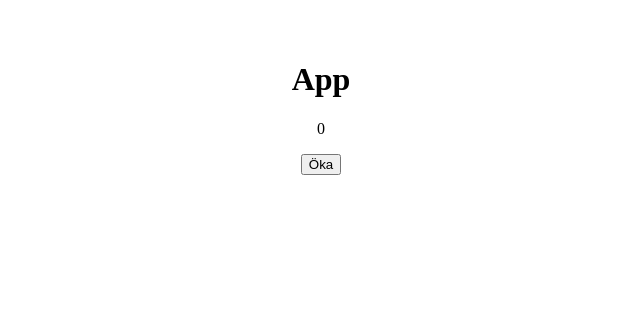
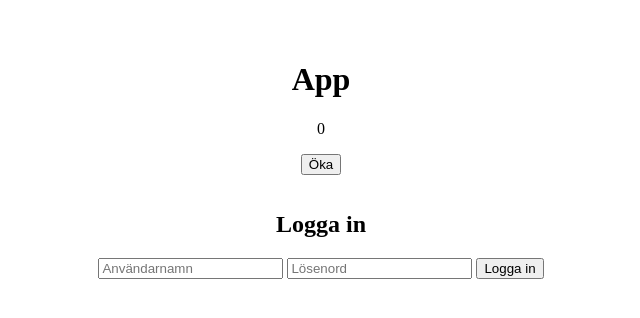
Before and after one commit to Akke/agilgruppvecka2, a React (Vite) app: page / in a window 1280 px wide. Shown: the top 318 px of the page, without its empty margins (319-959 px from the left). Built offline with nearby package versions, Linux system fonts and the light colour scheme.

Commit message:
uppdate  some files and components

```diff
--- a/src/App.jsx
+++ b/src/App.jsx
@@ -5,6 +5,7 @@ import './App.css'
 
 import React from 'react'
 import Raknare from './components/Raknare'
+import MovieList from './components/MovieList'
 
 
 function App() {
@@ -12,6 +13,7 @@ function App() {
 
   <h1>App</h1>
   <Raknare/>
+  <MovieList/>
 
 
 
--- /dev/null
+++ b/src/components/MovieList.jsx
@@ -0,0 +1,85 @@
+import React, { useState } from 'react';
+
+const LOGIN_URL = 'https://tokenservice-jwt-2025.fly.dev/token-service/v1/request-token';
+const MOVIE_URL = 'https://tokenservice-jwt-2025.fly.dev/movies';
+
+export default function MovieList() {
+  const [username, setUsername] = useState('');
+  const [password, setPassword] = useState('');
+  const [jwt, setJwt] = useState('');
+  const [movies, setMovies] = useState([]);
+  const [error, setError] = useState('');
+
+  const handleLogin = async () => {
+    try {
+      const res = await fetch(LOGIN_URL, {
+        method: 'POST',
+        headers: { 'Content-Type': 'application/json' },
+        body: JSON.stringify({ username, password })
+      });
+
+      if (!res.ok) throw new Error('Fel användarnamn eller lösenord');
+
+      const token = await res.text();
+      setJwt(token);
+      setError('');
+      fetchMovies(token);
+    } catch (err) {
+      setError(err.message);
+    }
+  };
+
+  const fetchMovies = async (token) => {
+    try {
+      const res = await fetch(MOVIE_URL, {
+        headers: {
+          Authorization: `Bearer ${token}`
+        }
+      });
+
+      if (!res.ok) throw new Error('Kunde inte hämta filmer');
+
+      const data = await res.json();
+      setMovies(data);
+    } catch (err) {
+      setError(err.message);
+    }
+  };
+
+  return (
+    <div style={{ padding: '1rem' }}>
+      <h2>Logga in</h2>
+      <input
+        type="text"
+        placeholder="Användarnamn"
+        value={username}
+        onChange={(e) => setUsername(e.target.value)}
+      />{' '}
+      <input
+        type="password"
+        placeholder="Lösenord"
+        value={password}
+        onChange={(e) => setPassword(e.target.value)}
+      />{' '}
+      <button onClick={handleLogin}>Logga in</button>
+
+      {error && <p style={{ color: 'red' }}>{error}</p>}
+
+      {jwt && (
+        <>
+          <h3>JWT-token (för test i Postman)</h3>
+          <textarea rows="3" cols="60" readOnly value={jwt} />
+
+          <h2>Filmer</h2>
+          <ul>
+            {movies.map((movie) => (
+              <li key={movie.id}>
+                 <strong>{movie.title}</strong> ({movie.productionYear})  {movie.director}
+              </li>
+            ))}
+          </ul>
+        </>
+      )}
+    </div>
+  );
+}
```
Also changed, not shown: 2 other files (tests, documents, lock files or other folders).
